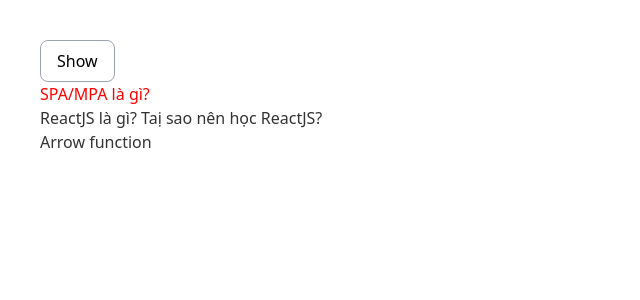
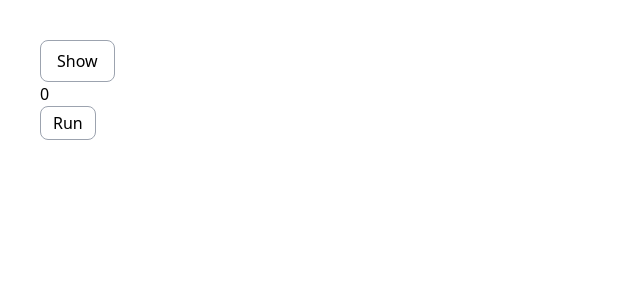
Before and after one commit to nmnhi/Reactjs, a React (Create React App) app: page / in a window 1280 px wide. Both pictures are taken after a click on the button "Show". Shown: the top 300 px of the page, without its empty margins (0-640 px from the left). Built offline with nearby package versions, Linux system fonts and the light colour scheme.

Commit message:
useLayoutEffect

```diff
--- a/src/Components/Mounted-Unmounted.tsx
+++ b/src/Components/Mounted-Unmounted.tsx
@@ -5,6 +5,7 @@
 import Count from "./Count";
 import Avatar from "./SelectAvatar";
 import Chat from "./FakeChat";
+import UseLayoutEffect from "./UseLayoutEffect";
 // Mounted & Unmounted
 // Mount là thời điểm đưa 1 component vào sử dụng còn unmounted là thời đưa component ra khỏi và không sử dụng nó nữa
 
@@ -23,7 +24,8 @@
       {/* {show && <Countdown />} */}
       {/* {show && <Count />} */}
       {/* {show && <Avatar />} */}
-      {show && <Chat />}
+      {/* {show && <Chat />} */}
+      {show && <UseLayoutEffect />}
     </div>
   );
 }
--- /dev/null
+++ b/src/Components/UseLayoutEffect.tsx
@@ -0,0 +1,40 @@
+import { useLayoutEffect, useState } from "react";
+// A. useEffect
+// 1. Cập nhật lại state
+// 2. Cập nhật lại DOM (mutate)
+// 3. Render lại UI
+// 4. Gọi clear up fuction khi deps thay đổi
+// 5. Gọi useEffect callback
+
+// B. useLayoutEffect
+// 1. Cập nhật lại state
+// 2. Cập nhật lại DOM (mutate)
+// 3. Gọi clear up function khi deps thay đổi (sync)
+// 4. Gọi useEffect callback (sync)
+// 5. Render lại UI
+
+function UseLayoutEffect() {
+  const [count, setCount] = useState(0);
+
+  useLayoutEffect(() => {
+    if (count > 3) {
+      setCount(0);
+    }
+  }, [count]);
+
+  const handleRun = () => {
+    setCount(count + 1);
+  };
+  return (
+    <div>
+      <h1>{count}</h1>
+      <button
+        onClick={handleRun}
+        className="px-3 py-1 border border-gray-400 rounded-lg"
+      >
+        Run
+      </button>
+    </div>
+  );
+}
+export default UseLayoutEffect;
```
